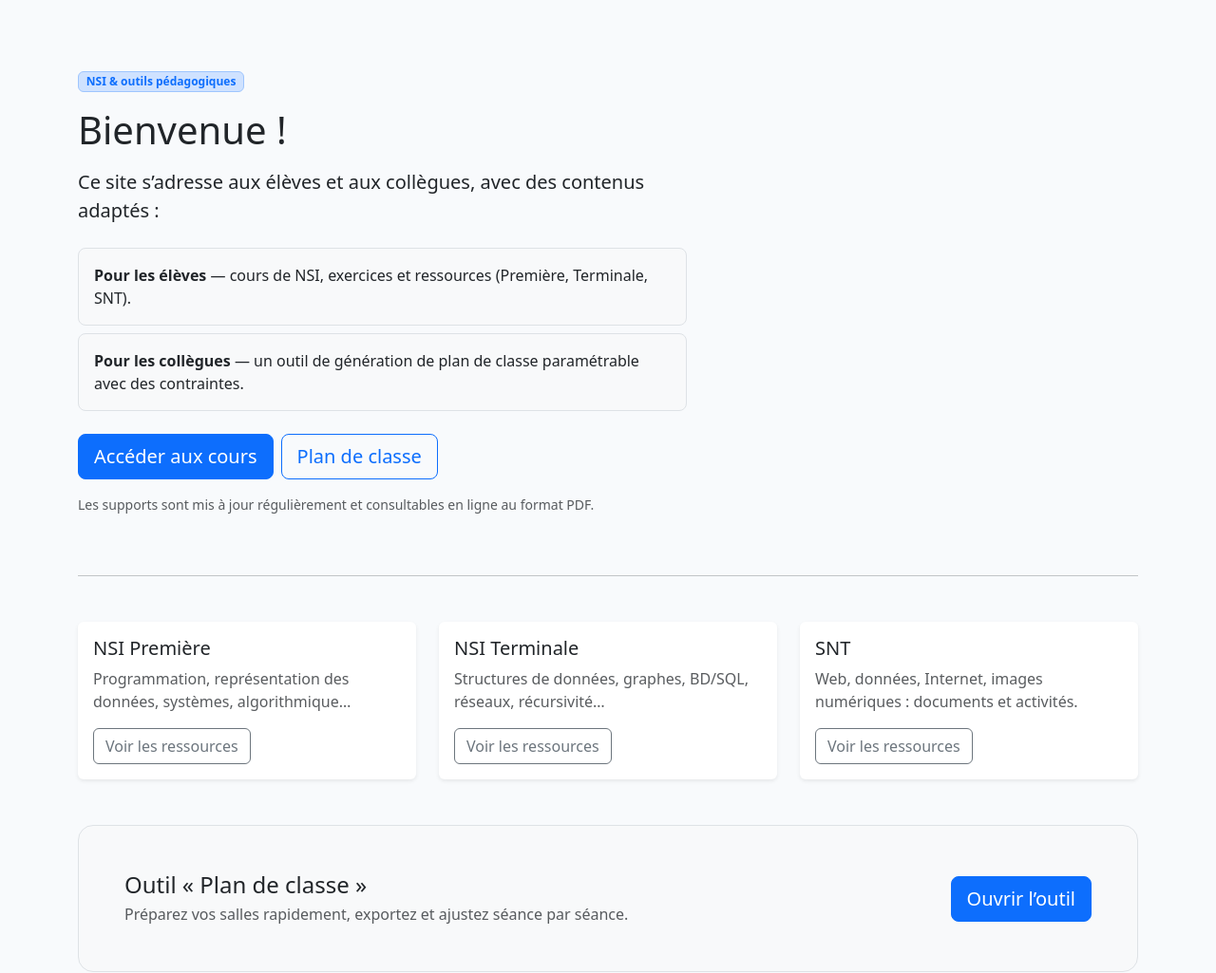
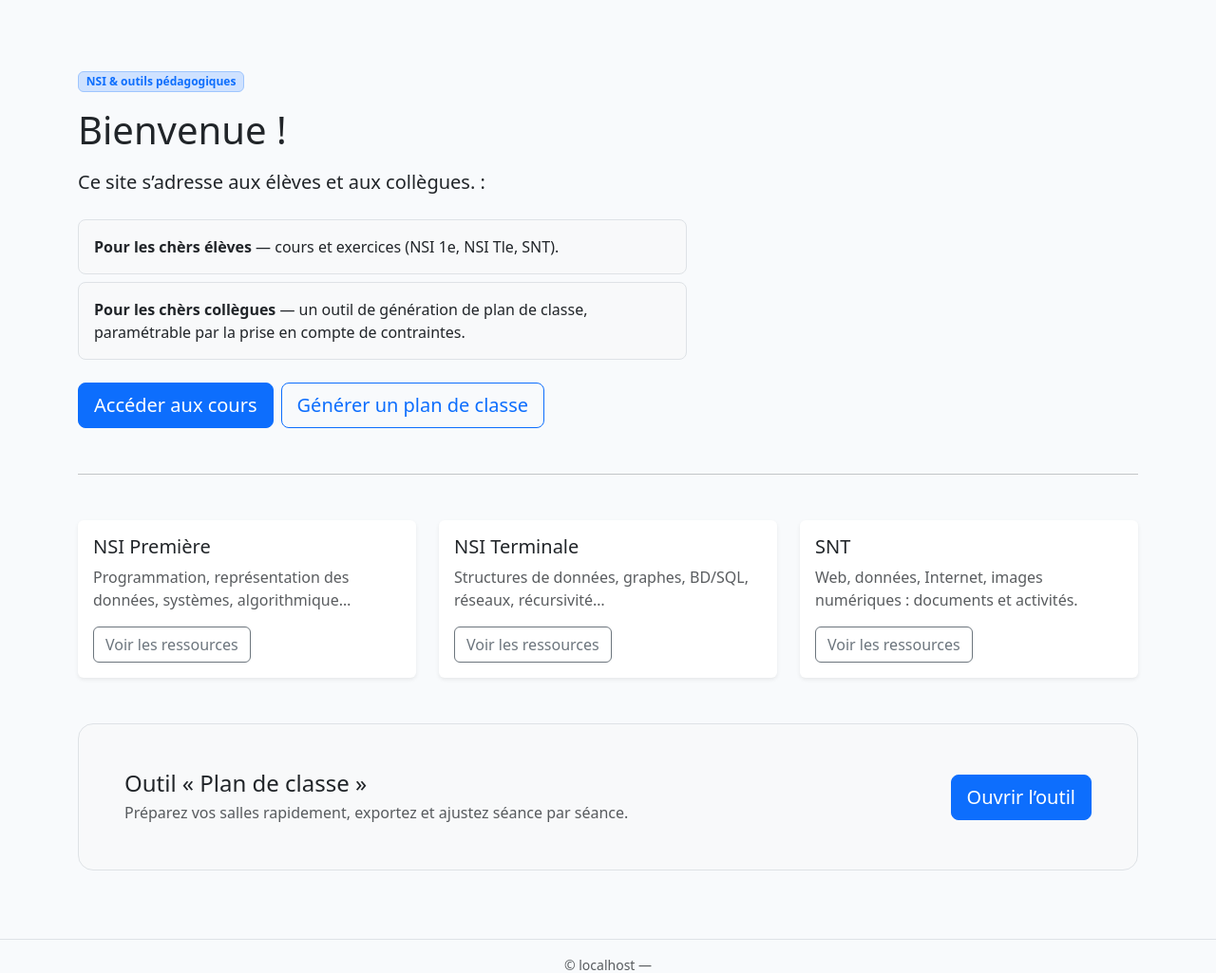
Before and after one commit to pierreandrieu/siteprofessionnel, a Django app: page / in a window 1280 px wide. Shown: the part 56-1081 px from the top of the page at 95% size. Run offline with Django 5.2, Linux system fonts and the light colour scheme; some libraries are stand-ins or nearby versions.

Commit message:
améliorations visuelles

```diff
--- a/cours/templates/cours/index.html
+++ b/cours/templates/cours/index.html
@@ -25,7 +25,7 @@
                                         {% if levels %}
                                             <div class="d-flex flex-wrap gap-2">
                                                 {% for level_dir in levels %}
-                                                    <a class="badge rounded-pill text-bg-primary text-decoration-none px-3 py-2"
+                                                    <a class="btn btn-outline-primary rounded-pill px-3 py-2"
                                                        href="{% url 'cours:year_level' year=year level=level_dir %}">
                                                         {{ level_dir|prettify|capfirst }}
                                                     </a>
@@ -61,8 +61,9 @@
 
                                     {% if levels %}
                                         <div class="d-flex flex-wrap gap-2">
+                                        <div class="d-flex flex-wrap gap-2">
                                             {% for level_dir in levels %}
-                                                <a class="badge rounded-pill text-bg-primary text-decoration-none px-3 py-2"
+                                                <a class="btn btn-outline-primary rounded-pill px-3 py-2"
                                                    href="{% url 'cours:year_level' year=year level=level_dir %}">
                                                     {{ level_dir|prettify|capfirst }}
                                                 </a>
--- a/pages/templates/pages/home.html
+++ b/pages/templates/pages/home.html
@@ -9,26 +9,23 @@
                 <span class="badge bg-primary-subtle text-primary border border-primary-subtle mb-3">NSI & outils pédagogiques</span>
                 <h1 class="display-6 mb-3">Bienvenue&nbsp;!</h1>
 
-                <p class="lead mb-4">Ce site s’adresse aux élèves et aux collègues, avec des contenus adaptés&nbsp;:</p>
+                <p class="lead mb-4">Ce site s’adresse aux élèves et aux collègues.&nbsp;:</p>
 
                 <div class="d-flex flex-column gap-2 mb-4">
                     <div class="p-3 bg-body-tertiary border rounded-3">
-                        <strong>Pour les élèves</strong> — cours de NSI, exercices et ressources (Première, Terminale,
-                        SNT).
+                        <strong>Pour les chèrs élèves</strong> — cours et exercices (NSI 1e, NSI Tle, SNT).
                     </div>
                     <div class="p-3 bg-body-tertiary border rounded-3">
-                        <strong>Pour les collègues</strong> — un outil de génération de <span
-                            class="text-nowrap">plan de classe</span> paramétrable avec des contraintes.
+                        <strong>Pour les chèrs collègues</strong> — un outil de génération de <span
+                            class="text-nowrap">plan de classe</span>, paramétrable par la prise en compte de contraintes.
                     </div>
                 </div>
 
                 <div class="d-flex flex-wrap gap-2">
                     <a class="btn btn-primary btn-lg" href="{% url 'cours:index' %}">Accéder aux cours</a>
-                    <a class="btn btn-outline-primary btn-lg" href="/plandeclasse/">Plan de classe</a>
+                    <a class="btn btn-outline-primary btn-lg" href="/plandeclasse/">Générer un plan de classe</a>
                 </div>
 
-                <p class="text-muted small mt-3">Les supports sont mis à jour régulièrement et consultables en ligne au
-                    format PDF.</p>
             </div>
 
         </div>
@@ -43,7 +40,9 @@
                         <h3 class="h5">NSI Première</h3>
                         <p class="text-muted mb-3">Programmation, représentation des données, systèmes,
                             algorithmique…</p>
-                        <a class="btn btn-outline-secondary" href="{% url 'cours:index' %}">Voir les ressources</a>
+
+                        <a class="btn btn-outline-secondary"
+                           href="{% url 'cours:year_level' year=cur_year level='NSI_1e' %}">Voir les ressources</a>
                     </div>
                 </div>
             </div>
@@ -52,7 +51,8 @@
                     <div class="card-body">
                         <h3 class="h5">NSI Terminale</h3>
                         <p class="text-muted mb-3">Structures de données, graphes, BD/SQL, réseaux, récursivité…</p>
-                        <a class="btn btn-outline-secondary" href="{% url 'cours:index' %}">Voir les ressources</a>
+                        <a class="btn btn-outline-secondary"
+                           href="{% url 'cours:year_level' year=cur_year level='NSI_Tle' %}">Voir les ressources</a>
                     </div>
                 </div>
             </div>
@@ -62,7 +62,8 @@
                         <h3 class="h5">SNT</h3>
                         <p class="text-muted mb-3">Web, données, Internet, images numériques&nbsp;: documents et
                             activités.</p>
-                        <a class="btn btn-outline-secondary" href="{% url 'cours:index' %}">Voir les ressources</a>
+                        <a class="btn btn-outline-secondary"
+                           href="{% url 'cours:year_level' year=cur_year level='SNT' %}">Voir les ressources</a>
                     </div>
                 </div>
             </div>
--- /dev/null
+++ b/sitepro/context_processors.py
@@ -0,0 +1,5 @@
+from cours.views import current_school_year
+
+
+def school_year(request):
+    return {"cur_year": current_school_year()}
--- a/sitepro/settings/base.py
+++ b/sitepro/settings/base.py
@@ -49,6 +49,7 @@
                 "django.template.context_processors.request",
                 "django.contrib.auth.context_processors.auth",
                 "django.contrib.messages.context_processors.messages",
+                "sitepro.context_processors.school_year"
             ],
         },
     },
--- /dev/null
+++ b/sitepro/utils.py
@@ -0,0 +1,22 @@
+from datetime import date
+
+from django.utils import timezone
+
+
+def current_school_year(today: date | None = None) -> str:
+    """
+    Retourne l'année scolaire courante au format 'YYYY-YYYY'.
+
+    Règle :
+      - du 1er août au 31 décembre : "année_courante-(année_courante+1)"
+      - du 1er janvier au 31 juillet      : "(année_courante-1)-année_courante"
+    """
+    d = today or timezone.localdate()
+    # (si tu préfères éviter timezone : d = date.today())
+    if d.month >= 8:
+        start = d.year
+        end = d.year + 1
+    else:
+        start = d.year - 1
+        end = d.year
+    return f"{start}-{end}"
```
Also changed, not shown: cours/views.py (+1 -21 lines).
